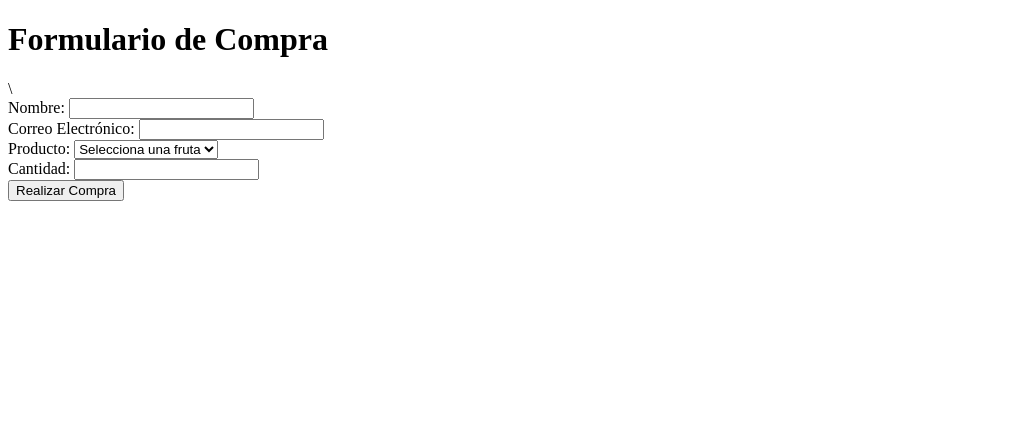
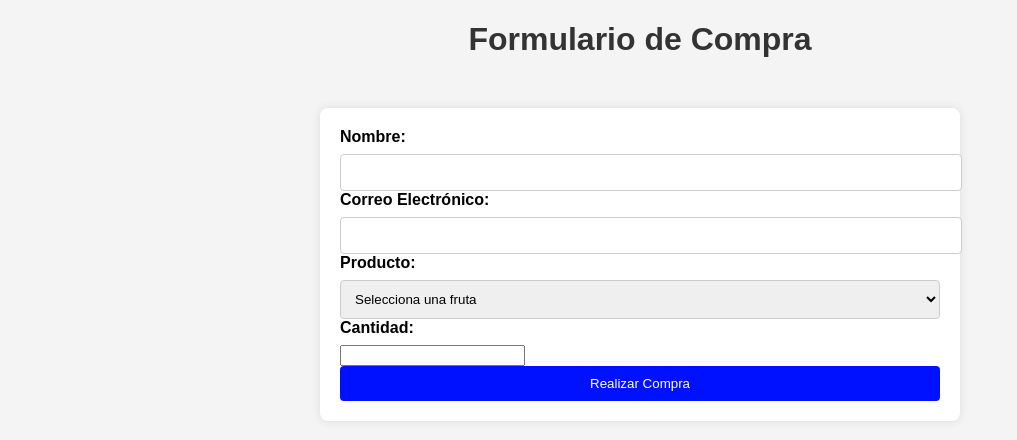
Before and after one commit to EspIngenieriaDelSoftware2024/Taller1ESP, a plain HTML site: page index.html in a window 1280 px wide. Shown: the whole page, without its empty margins (0-1017 px from the left). Drawn offline with Linux system fonts and the light colour scheme.

Commit message:
fix: 🐛 import styles

```diff
--- a/index.html
+++ b/index.html
@@ -4,11 +4,11 @@
 <head>
     <meta charset="UTF-8">
     <title>Formulario de Compra</title>
-    <link rel="stylesheet" href="styles.css">
+    <link rel="stylesheet" href="style.css">
 </head>
 
 <body>
-    <h1>Formulario de Compra</h1>\
+    <h1>Formulario de Compra</h1>
     <form id="purchaseForm">
         <div class="container">
             <div class="form-group">
```
